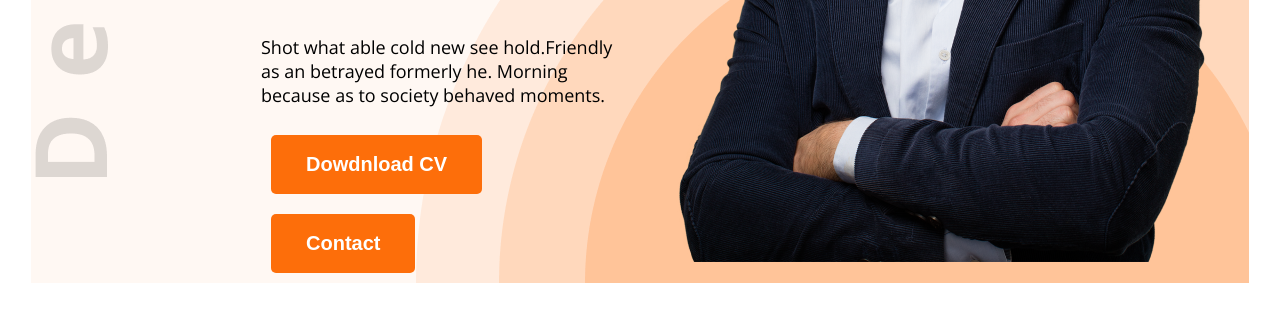
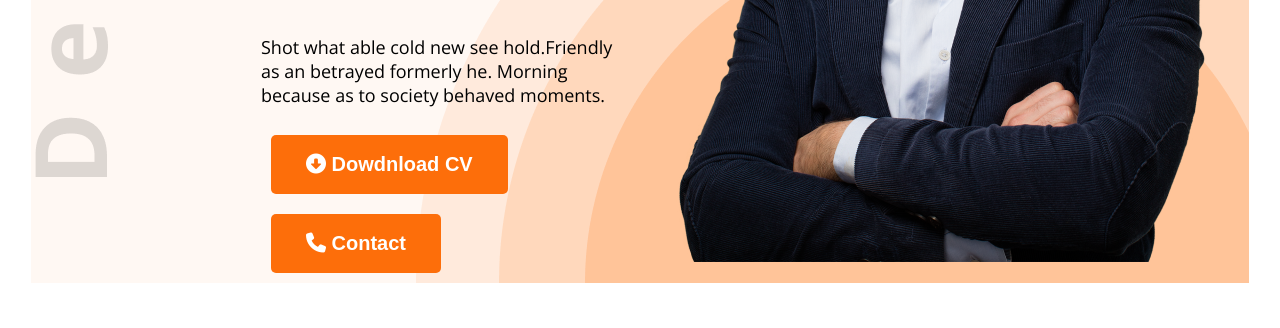
Before and after one commit to Robiul0023/developer-portfolio, a plain HTML site: page index.html in a window 1280 px wide. Shown: the part 624-952 px from the top of the page. Drawn offline with nearby package versions, Linux system fonts and the light colour scheme.

Commit message:
fonts icon added

```diff
--- a/index.html
+++ b/index.html
@@ -23,8 +23,8 @@
             <h1 class="banner-title">Mary Hardy</h1>
             <p class="banner-description">Shot what able cold new see hold.Friendly as an betrayed formerly he.
                 Morning because as to society behaved moments.</p>
-                <button class="btn-primary">Dowdnload CV</button>
-                <button class="btn-primary">Contact</button>
+                <button class="btn-primary"><span><i class="fa-solid fa-circle-down"></i></span> Dowdnload CV</button>
+                <button class="btn-primary"><span><i class="fa-solid fa-phone"></i></span> Contact</button>
 
         </div>
         <img class="banner-profile-pic"  src="assets/images/hardy.png" alt="" srcset="">
@@ -155,7 +155,7 @@
 
             </div>
             <div class="text-center resume-download-btn">
-            <button class="btn-primary"><span><i class="fa-solid fa-cloud-arrow-down"></i></span> Download CV</button>
+            <button class="btn-primary"><span><i class="fa-solid fa-circle-down"></i></span> Download CV</button>
         </div>
          </section>
    </main>
```
